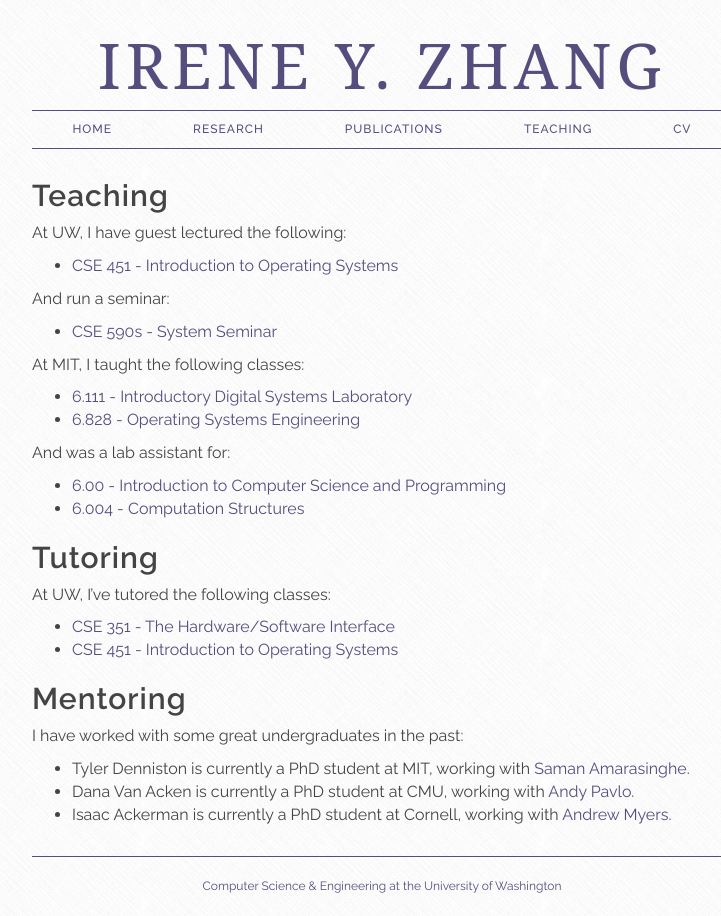
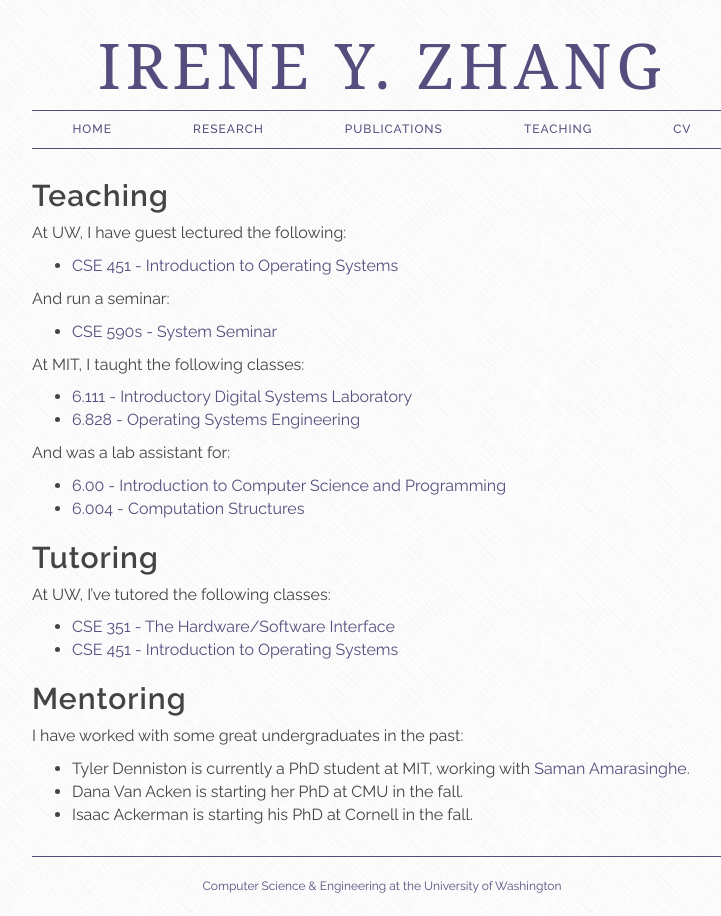
Before and after one commit to iyzhang/www, a Jekyll site: the page built from teaching.md, in a window 1280 px wide. Shown: the whole page, without its empty margins (258-979 px from the left). Built offline with Jekyll 4.4.1, drawn with Linux system fonts in a browser that asks for light colours; nearby versions of some CDN libraries; some web fonts are replaced; Markdown is read by kramdown in place of the engine named in the settings.

Commit message:
updates to cv and teaching, optimization to Google font

```diff
--- a/_layouts/default.html
+++ b/_layouts/default.html
@@ -8,7 +8,7 @@
         <link href="{{ site.base }}/css/group.css" rel="stylesheet">
         <!-- <link rel="alternate" type="application/atom+xml" title="Atom" -->
         <!--     href="{{ site.baseurl }}/blog/blog.xml"> -->
-        <link href='//fonts.googleapis.com/css?family=Quattrocento:400,700'
+        <link href='//fonts.googleapis.com/css?family=Quattrocento:400&text=Irene%20Y.%20Zhang'
               rel='stylesheet' type='text/css'>
         <link href='//fonts.googleapis.com/css?family=Raleway:400,500,600,700,900'
         rel='stylesheet' type='text/css'>
--- a/teaching.md
+++ b/teaching.md
@@ -31,5 +31,5 @@ At UW, I've tutored the following classes:
 I have worked with some great undergraduates in the past:
 
 - Tyler Denniston is currently a PhD student at MIT, working with [Saman Amarasinghe](http://people.csail.mit.edu/saman/).
-- Dana Van Acken is currently a PhD student at CMU, working with [Andy Pavlo](http://www.cs.cmu.edu/~./pavlo/).
-- Isaac Ackerman is currently a PhD student at Cornell, working with [Andrew Myers](http://www.cs.cornell.edu/andru/).
+- Dana Van Acken is starting her PhD at CMU in the fall.
+- Isaac Ackerman is starting his PhD at Cornell in the fall.
```
Also changed, not shown: 1 other file.
